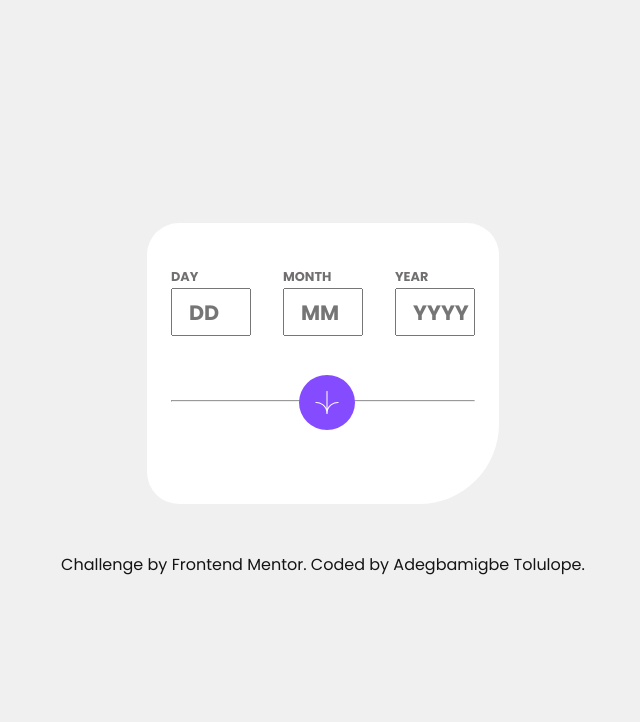
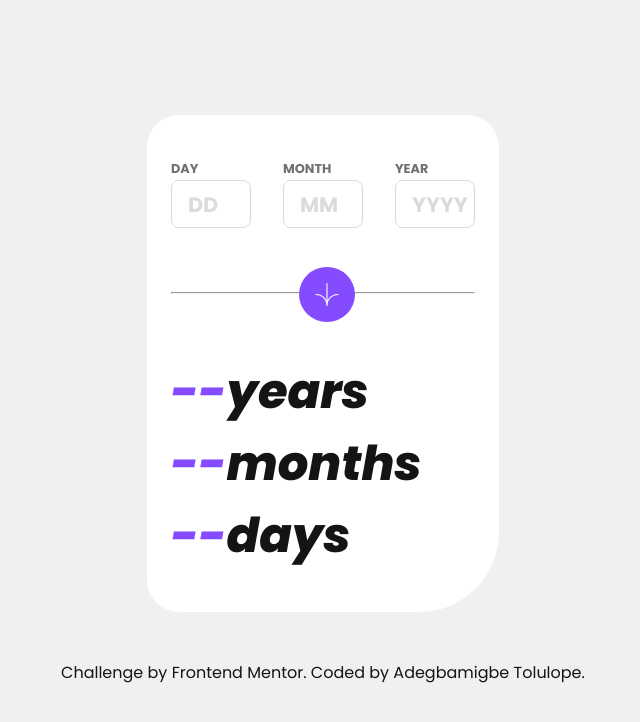
Before and after one commit to TheTreeveloper/Age-calculator-app, a React (Vite) app: page / in a window 1280 px wide. Shown: the top 722 px of the page, without its empty margins (317-957 px from the left). Built offline with nearby package versions, Linux system fonts and the light colour scheme.

Commit message:
imported calculator from calculator

```diff
--- a/src/container.jsx
+++ b/src/container.jsx
@@ -1,11 +1,13 @@
 import { Parameters } from "./parameters";
 import { LineBreak } from "./parameters";
+import { Calculator } from "./calculator";
 
 export const Container = () => {
     return (
         <div className="container">
             <Parameters/>
             <LineBreak/>
+            <Calculator/>
         </div>
     );
 }
--- a/src/index.css
+++ b/src/index.css
@@ -47,7 +47,14 @@ input {
   padding-left: 1rem;
   font-weight: 700;
   font-size: 1.3rem;
+  border-radius: 0.5rem;
+  border: 1px solid var(--Light-grey);
 }
+
+::placeholder {
+  color: var(--Light-grey);
+}
+
 
 label {
   font-size: 0.8rem;
@@ -72,6 +79,17 @@ label {
   bottom: 1.7rem;
 }
 
+/* Calculator */
+.calculator p {
+  color: var(--Off-black);
+  font-size: 3rem;
+  font-weight: 800;
+  font-style: italic;
+}
+
+.calculator p span {
+  color: var(--Purple);
+}
 
 /* Attribution */
 .attribution {
```
